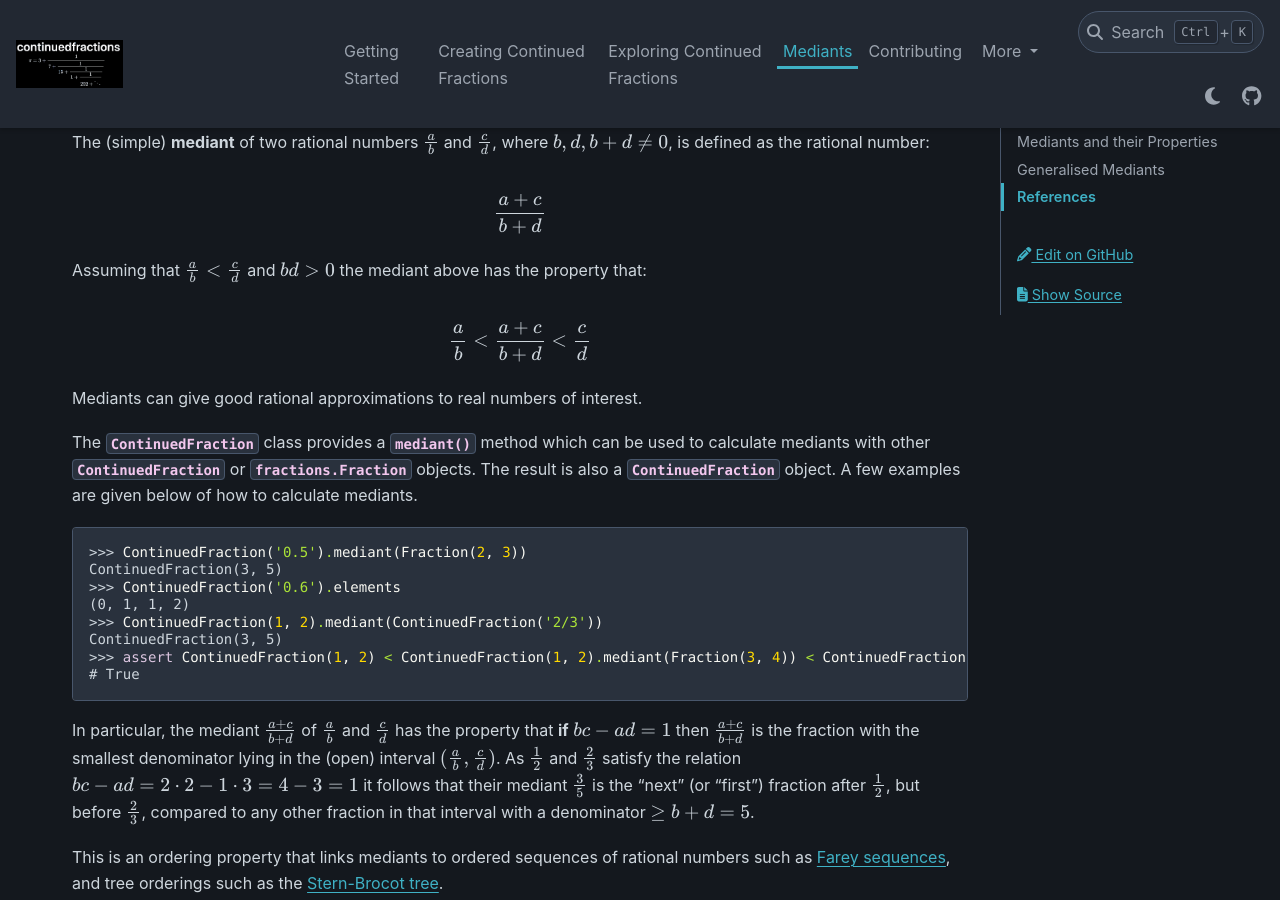
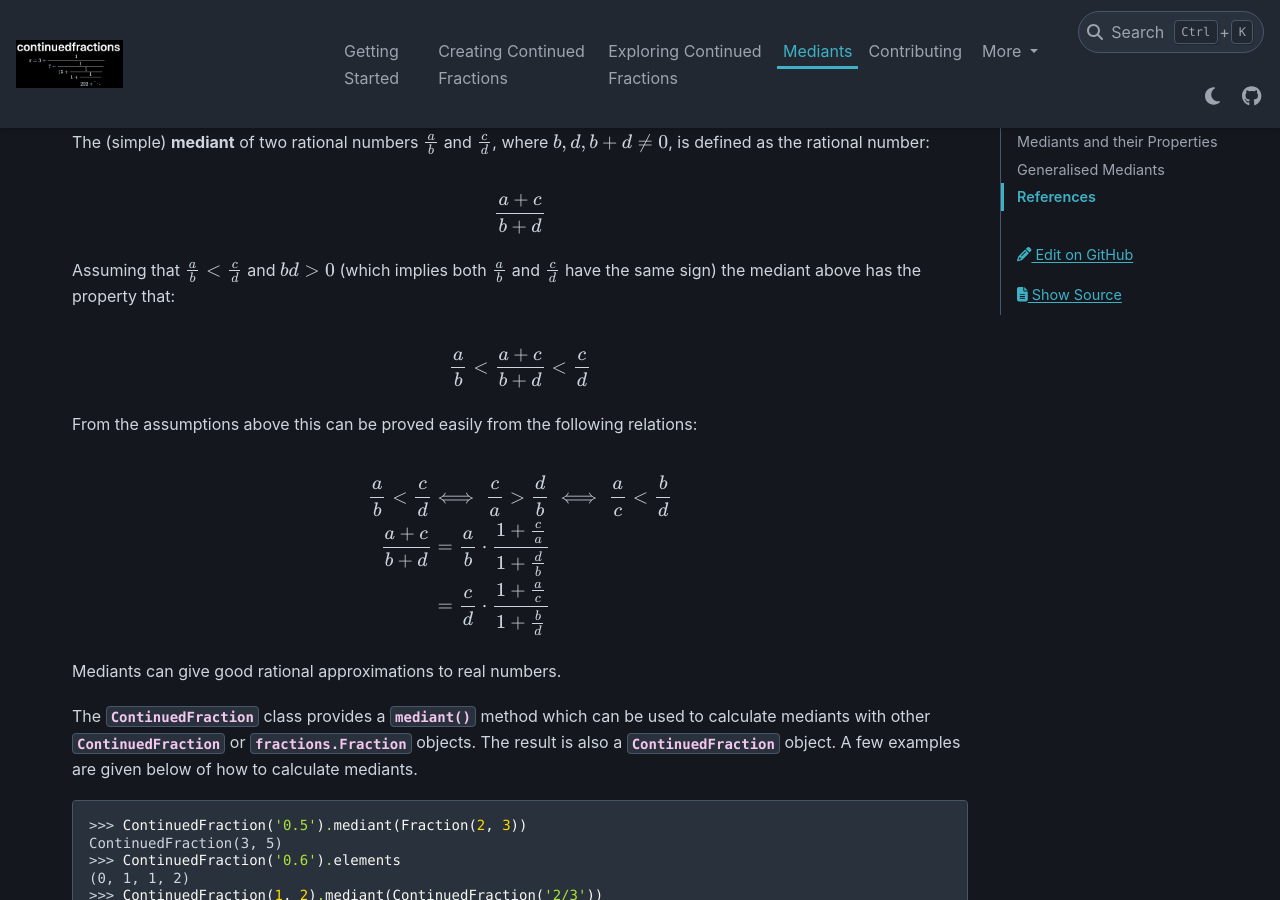
Before and after one commit to sr-murthy/continuedfractions, a Sphinx documentation site: the page built from docs/sources/mediants.rst, in a window 1280 px wide and 900 px high, scrolled down 295 px. Built offline with Sphinx 7.4.7 and the PyData theme 0.15.4, drawn with Linux system fonts in a browser that asks for light colours; nearby versions of some CDN libraries.

Commit message:
docs: add more detail to mediants docs (#24)

```diff
--- a/docs/sources/contributing.rst
+++ b/docs/sources/contributing.rst
@@ -92,7 +92,7 @@ The CI/CD pipelines are defined in the `CI YML <.github/workflows/ci.yml>`_, and
 Versioning and Releases
 =======================
 
-The package is currently at version ``0.11.8`` - `semantic versioning <https://semver.org/>`_ is used.
+The package is currently at version ``0.11.9`` - `semantic versioning <https://semver.org/>`_ is used.
 
 There is currently no dedicated pipeline for releases - both `GitHub releases <https://github.com/sr-murthy/continuedfractions/releases>`_ and `PyPI packages <https://pypi.org/project/continuedfractions>`_ are published manually, but both have the same version tag.
 
--- a/docs/sources/mediants.rst
+++ b/docs/sources/mediants.rst
@@ -15,13 +15,23 @@ The (simple) **mediant** of two rational numbers :math:`\frac{a}{b}` and :math:`
 
    \frac{a + c}{b + d}
 
-Assuming that :math:`\frac{a}{b} < \frac{c}{d}` and :math:`bd > 0` the mediant above has the property that:
+Assuming that :math:`\frac{a}{b} < \frac{c}{d}` and :math:`bd > 0` (which implies both :math:`\frac{a}{b}` and :math:`\frac{c}{d}` have the same sign) the mediant above has the property that:
 
 .. math::
 
    \frac{a}{b} < \frac{a + c}{b + d} < \frac{c}{d}
 
-Mediants can give good rational approximations to real numbers of interest.
+From the assumptions above this can be proved easily from the following relations:
+
+.. math::
+
+   \begin{align}
+   \frac{a}{b} < \frac{c}{d} &\iff \frac{c}{a} > \frac{d}{b} \iff \frac{a}{c} < \frac{b}{d} \\
+   \frac{a + c}{b + d} &= \frac{a}{b} \cdot \frac{1 + \frac{c}{a}}{1 + \frac{d}{b}} \\
+                       &= \frac{c}{d} \cdot \frac{1 + \frac{a}{c}}{1 + \frac{b}{d}}
+   \end{align}
+
+Mediants can give good rational approximations to real numbers.
 
 The :py:class:`~continuedfractions.continuedfraction.ContinuedFraction` class provides a :py:meth:`~continuedfractions.continuedfraction.ContinuedFraction.mediant` method which can be used to calculate mediants with other :py:class:`~continuedfractions.continuedfraction.ContinuedFraction` or :py:class:`fractions.Fraction` objects. The result is also a :py:class:`~continuedfractions.continuedfraction.ContinuedFraction` object. A few examples are given below of how to calculate mediants.
 
--- a/src/continuedfractions/version.py
+++ b/src/continuedfractions/version.py
@@ -1 +1 @@
-__version__ = "0.11.8"
+__version__ = "0.11.9"
```
